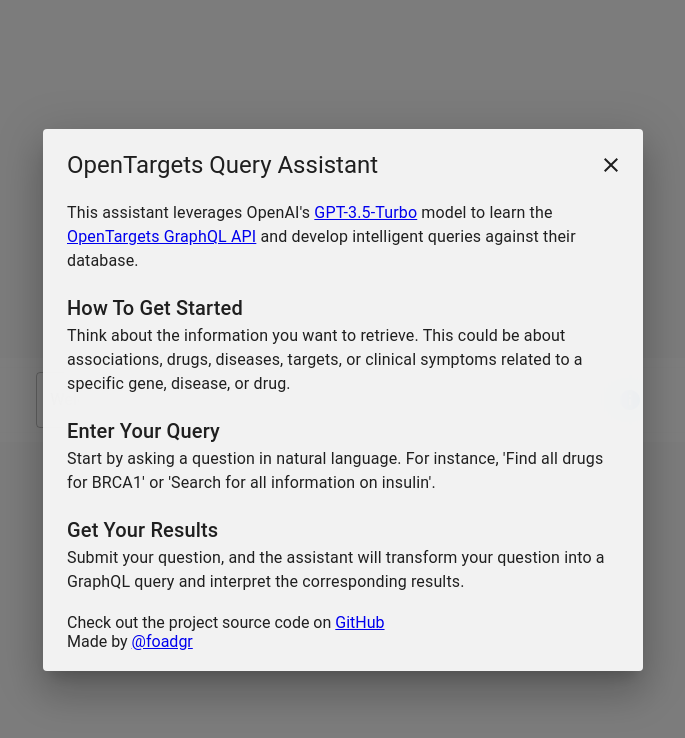
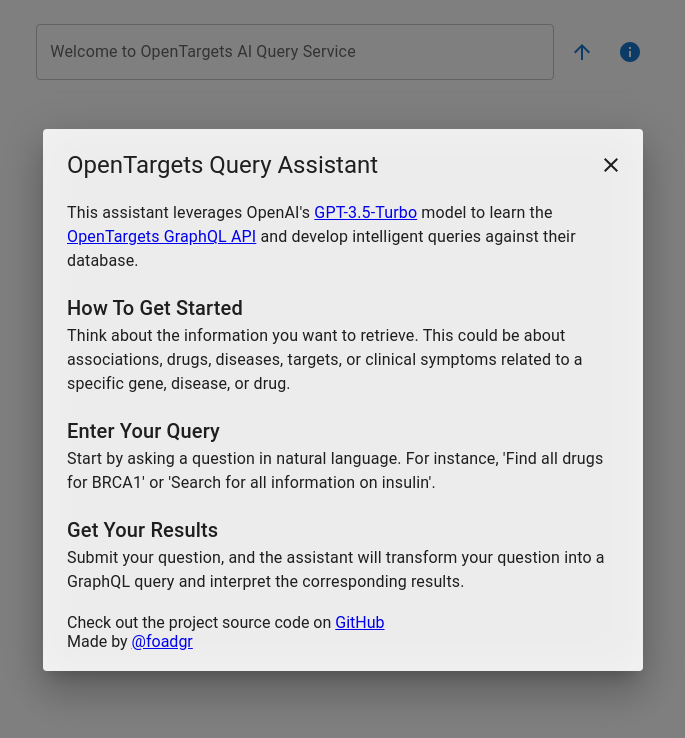
Before and after one commit to cx0/chatGPT-for-genetics, a Next.js app in the folder app/: page / in a window 1280 px wide. Shown: the top 738 px of the page, without its empty margins (297-982 px from the left). Built offline with nearby package versions, Linux system fonts and the light colour scheme.

Commit message:
Adding changes to app

```diff
--- a/app/src/components/Chat.js
+++ b/app/src/components/Chat.js
@@ -1,18 +1,14 @@
-// Chat.js
 import React, { useState, useEffect } from 'react';
 import Grid from '@mui/material/Grid';
 import fetch from 'isomorphic-unfetch';
 import MessageList from './MessageList';
-import SendMessageButton from './SendMessageButton';
 import MessageInput from './MessageInput';
-import styles from '../styles/ChatInput.module.css';
 
 export default function Chat() {
     const [message, setMessage] = useState('');
     const [chatStarted, setChatStarted] = useState(false);
     const [instructionOpen, setInstructionOpen] = useState(true);
     const [messages, setMessages] = useState([]);
-    const containerClass = chatStarted ? styles.container : `${styles.container} ${styles.center}`;
 
     const handleSendMessage = async (event) => {
         event.preventDefault();
@@ -49,11 +45,19 @@
     };
 
     return (
-        <div className={containerClass}>
+        <Grid
+            container
+            direction="column"
+            style={{
+                maxWidth: 800,
+                margin: "auto",
+                height: "100vh",
+            }}
+        >
             <form onSubmit={handleSendMessage}>
                 <MessageInput setMessage={setMessage} instructionOpen={instructionOpen} handleOpen={handleOpen} handleClose={handleClose} />
                 <MessageList messages={messages} />
             </form>
-        </div>
+        </Grid>
     );
 }
--- a/app/src/components/MessageInput.js
+++ b/app/src/components/MessageInput.js
@@ -18,9 +18,9 @@
                 zIndex: 1,
                 padding: 10,
                 borderRadius: 10,
-                background: 'rgba(255, 255, 255, 0.5)', // Semi-transparent background
-                backdropFilter: 'blur(10px)', // Apply blur to the backdrop
-                WebkitBackdropFilter: 'blur(10px)',
+                background: 'rgba(255, 255, 255, 0.9)',
+                backdropFilter: 'blur(5px)',
+                WebkitBackdropFilter: 'blur(5px)',
             }}
         >
             <Grid item xs={8}>
--- a/app/src/components/MessageInputAutoComplete.js
+++ b/app/src/components/MessageInputAutoComplete.js
@@ -5,7 +5,7 @@
 export default function MessageAutoComplete({ setMessage }) {
     const exampleQuestions = [
         "Which diseases are associated with the gene CAV1?",
-        "Find the top 5 diseases associated with the drug pembrolizumab?",
+        "Find the top 5 targets associated with the drug pembrolizumab?",
         "Show scores for the top two targets associated with Idiopathic Pulmonary Fibrosis?",
         "What information do you have on insulin?"
     ];
--- a/app/src/components/MessageList.js
+++ b/app/src/components/MessageList.js
@@ -7,6 +7,7 @@
     <Grid container
       direction="column"
       justifyContent="flex-end"
+      style={{ marginTop: '20px' }}
     >
       {messages.map((message, index) => (
         <Grid item key={index} container justifyContent={message.isUser ? 'flex-end' : 'flex-start'}>
--- a/app/src/styles/ChatInput.module.css
+++ /dev/null
@@ -1,13 +0,0 @@
-.container.center {
-    max-width: 800px;
-    margin: auto;
-    display: flex;
-    flex-direction: column;
-    justify-content: center;
-    height: 100vh;
-}
-
-.container {
-    max-width: 800px;
-    margin: auto;
-}
--- a/app/src/styles/global.css
+++ b/app/src/styles/global.css
@@ -2,5 +2,7 @@
     margin: 0;
     padding: 0;
     font-family: 'Roboto', sans-serif;
-    background: #fafafa;
+    background: rgba(255, 255, 255, 0.9);
+    backdrop-filter: blur(5px);
+    -webkit-backdrop-filter: blur(5px);
 }
```
